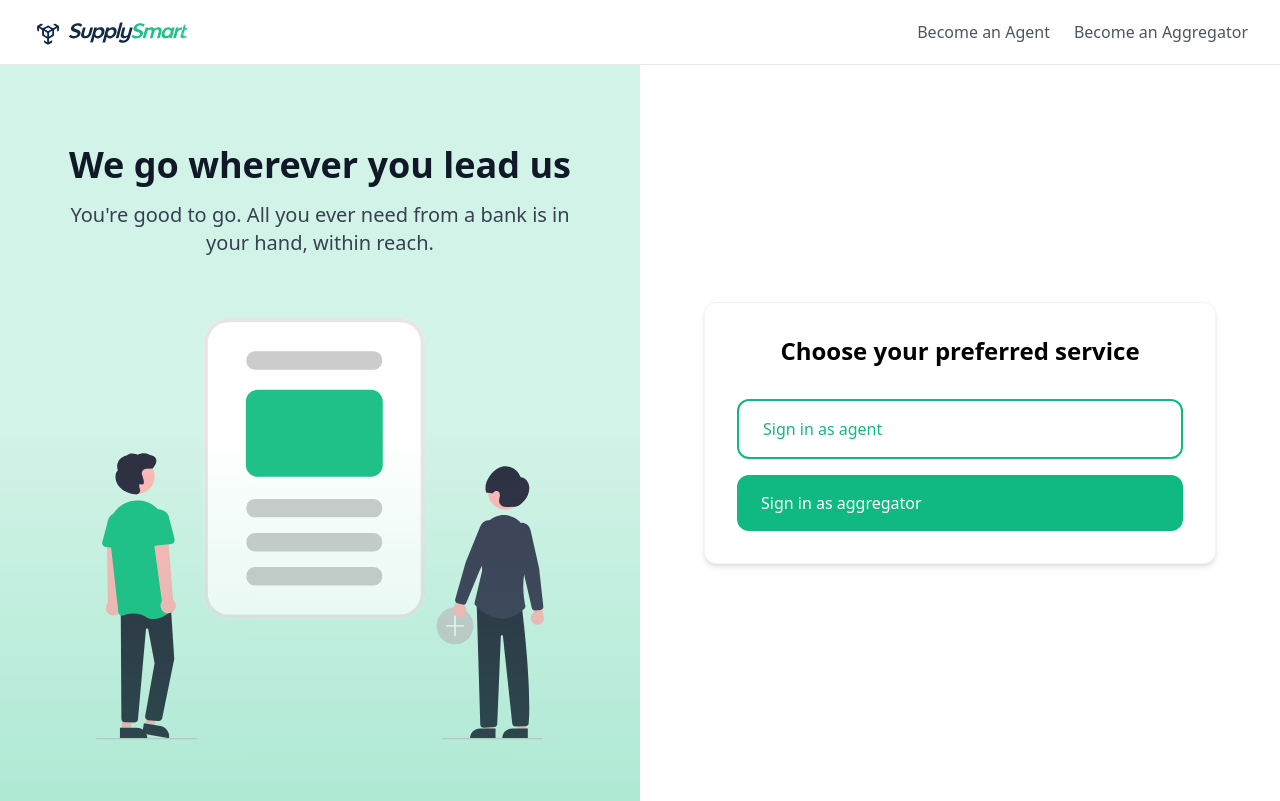
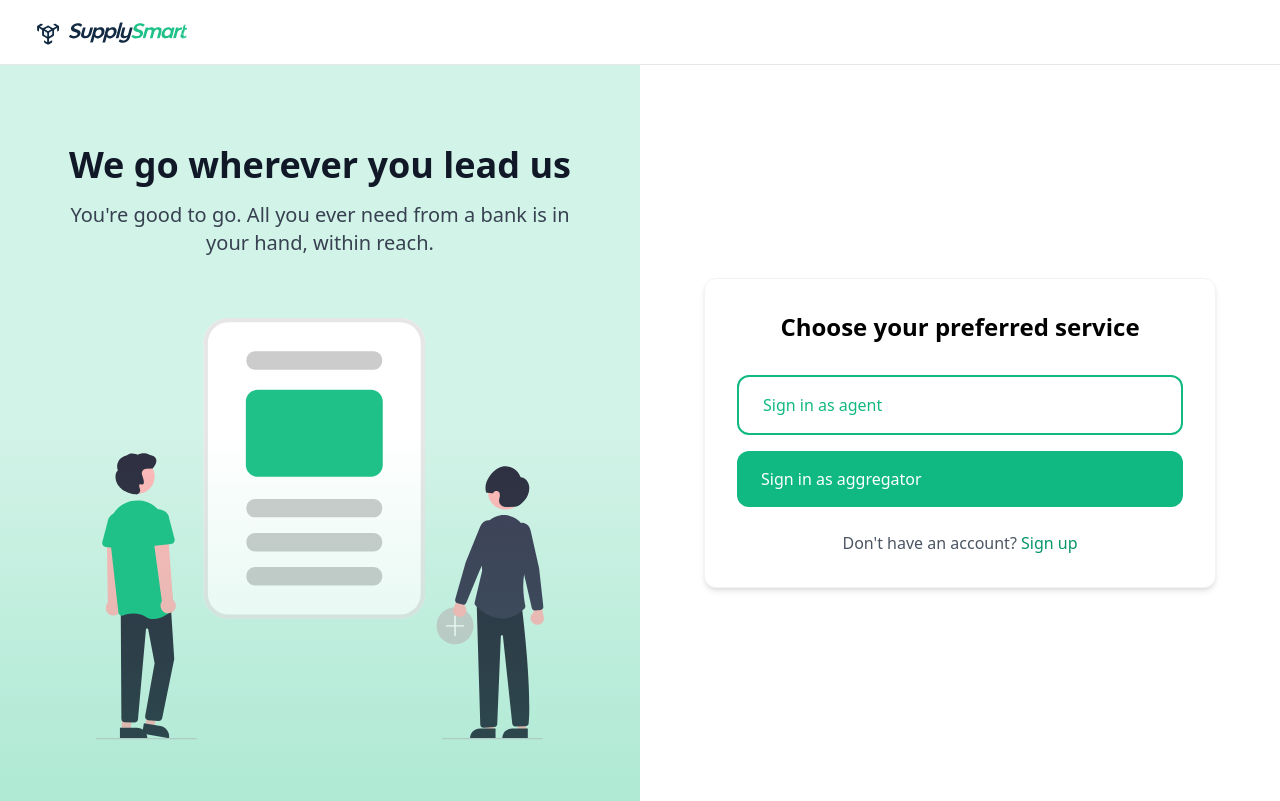
Before and after one commit to chrisakin/supplysmart-users, a React (Vite) app: page / in a window 1280 px wide. Built offline with nearby package versions, Linux system fonts and the light colour scheme.

Commit message:
update prelogin page

```diff
--- a/src/pages/PreLogin.tsx
+++ b/src/pages/PreLogin.tsx
@@ -1,8 +1,10 @@
+import { useState } from 'react';
 import { Link } from 'react-router-dom';
 import { Box } from 'lucide-react';
 import { images, icons } from '../assets';
 
 export default function PreLogin() {
+  const [isSignup, setIsSignup] = useState(false);
 
   return (
     <div className="min-h-screen bg-white">
@@ -11,14 +13,6 @@ export default function PreLogin() {
           <div className="flex justify-between h-16 items-center">
             <div className="flex items-center">
               <img src={images.logo} alt="SupplySmart" className="h-8 w-auto" />
-            </div>
-            <div className="flex items-center gap-6">
-              <Link to="/signup/agent" className="text-gray-600 hover:text-gray-900">
-                Become an Agent
-              </Link>
-              <Link to="/signup/aggregator" className="text-gray-600 hover:text-gray-900">
-                Become an Aggregator
-              </Link>
             </div>
           </div>
         </div>
@@ -37,7 +31,7 @@ export default function PreLogin() {
             </div>
           </div>
           <div className="mt-48">
-          <icons.EmptyStateIcon className="w-[448px] h-[422px] opacity-50" />
+            <icons.EmptyStateIcon className="w-[448px] h-[422px] opacity-50" />
           </div>
           <div className="absolute inset-x-0 bottom-0 top-1/2 bg-gradient-to-t from-[#1fc18833] to-transparent" />
         </div>
@@ -55,23 +49,39 @@ export default function PreLogin() {
 
             <div className="bg-white rounded-xl p-8 shadow-md border border-gray-100">
               <h2 className="text-2xl font-semibold text-center mb-8">
-                Choose your preferred service
+                {isSignup ? 'Choose account type' : 'Choose your preferred service'}
               </h2>
               <div className="space-y-4">
                 <Link
-                  to="/login/agent"
+                  to={isSignup ? '/signup/agent' : '/login/agent'}
                   className="flex items-center justify-between w-full px-6 py-4 border-2 border-emerald-500 rounded-xl text-emerald-500 hover:bg-emerald-50 transition-all duration-200 group hover:shadow-md"
                 >
-                  <span className="font-medium">Sign in as agent</span>
+                  <span className="font-medium">
+                    {isSignup ? 'Become an agent' : 'Sign in as agent'}
+                  </span>
                   <Box className="w-5 h-5 opacity-0 group-hover:opacity-100 transition-opacity transform group-hover:translate-x-1 duration-200" />
                 </Link>
                 <Link
-                  to="/login/aggregator"
+                  to={isSignup ? '/signup/aggregator' : '/login/aggregator'}
                   className="flex items-center justify-between w-full px-6 py-4 bg-emerald-500 text-white rounded-xl hover:bg-emerald-600 transition-all duration-200 group hover:shadow-md"
                 >
-                  <span className="font-medium">Sign in as aggregator</span>
+                  <span className="font-medium">
+                    {isSignup ? 'Become an aggregator' : 'Sign in as aggregator'}
+                  </span>
                   <Box className="w-5 h-5 opacity-0 group-hover:opacity-100 transition-opacity transform group-hover:translate-x-1 duration-200" />
                 </Link>
+              </div>
+
+              <div className="mt-6 text-center">
+                <p className="text-gray-600">
+                  {isSignup ? 'Already have an account? ' : "Don't have an account? "}
+                  <button
+                    onClick={() => setIsSignup(!isSignup)}
+                    className="text-emerald-600 hover:text-emerald-500 font-medium"
+                  >
+                    {isSignup ? 'Sign in' : 'Sign up'}
+                  </button>
+                </p>
               </div>
             </div>
           </div>
```
